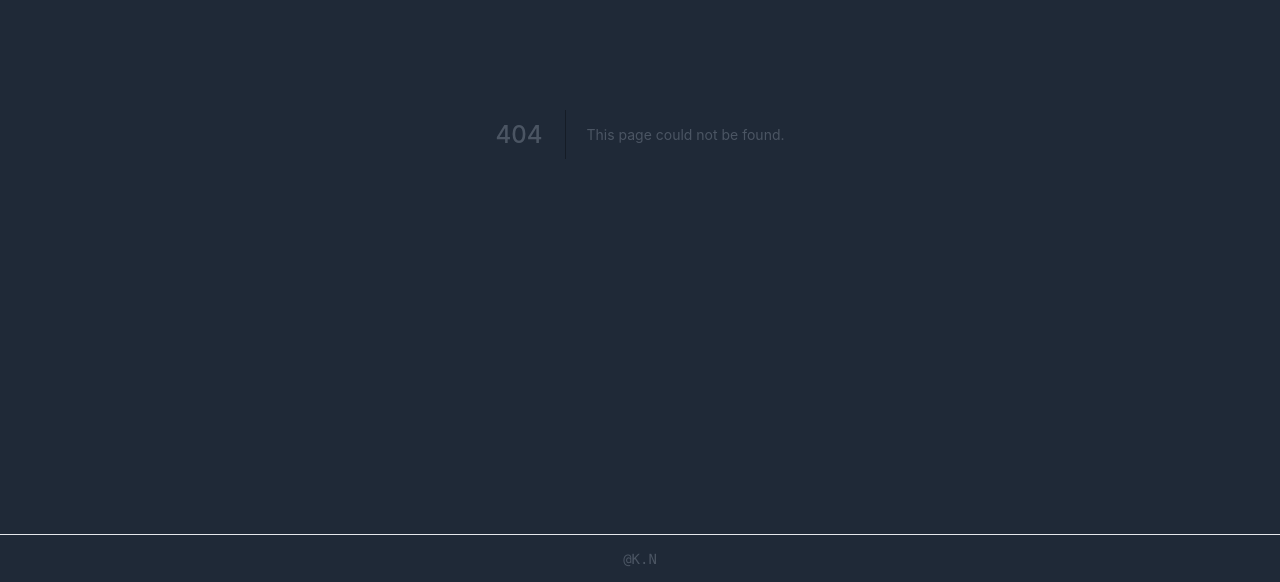
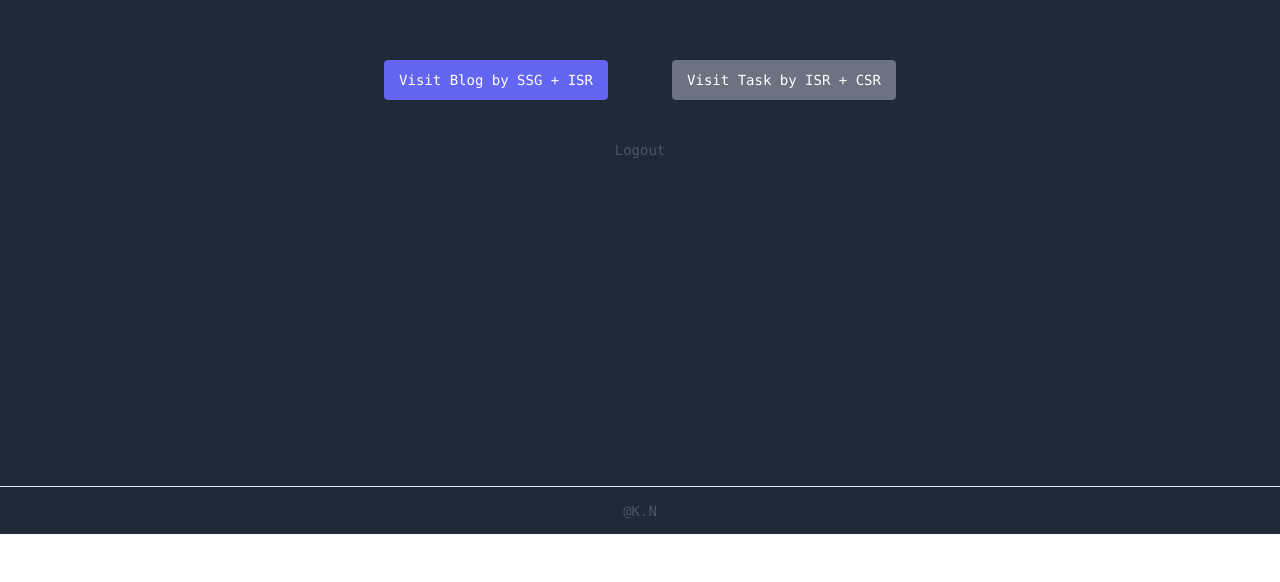
Before and after one commit to sdkk1/nextjs-blog, a Next.js app: page /top in a window 1280 px wide. Before the commit this address had no page. Shown: the part 266-848 px from the top of the page. After the commit the page ends 800 px from the top, so only its background shows below. Built offline with nearby package versions, Linux system fonts and the light colour scheme.

Commit message:
add: Topページコンポーネントを作成

```diff
--- /dev/null
+++ b/src/pages/top/index.tsx
@@ -0,0 +1,42 @@
+import type { NextPage } from 'next'
+import Head from 'next/head'
+import Link from 'next/link'
+import { useRouter } from 'next/router'
+import Cookie from 'universal-cookie'
+
+const Top: NextPage = () => {
+  const cookie = new Cookie()
+  const router = useRouter()
+
+  const logout = () => {
+    const options = { path: '/' }
+    cookie.remove('access_token', options)
+    router.push('/')
+  }
+
+  return (
+    <>
+      <Head>
+        <title>Top</title>
+      </Head>
+
+      <div className='mb-10'>
+        <Link href='/blog'>
+          <a className='mr-8 inline-block h-10 w-56 rounded bg-indigo-500 text-center leading-10 text-white hover:bg-indigo-600'>
+            Visit Blog by SSG + ISR
+          </a>
+        </Link>
+        <Link href='/task'>
+          <a className='ml-8 inline-block h-10 w-56 rounded bg-gray-500 text-center leading-10 text-white hover:bg-gray-600'>
+            Visit Task by ISR + CSR
+          </a>
+        </Link>
+      </div>
+      <div>
+        <button onClick={logout}>Logout</button>
+      </div>
+    </>
+  )
+}
+
+export default Top
```
